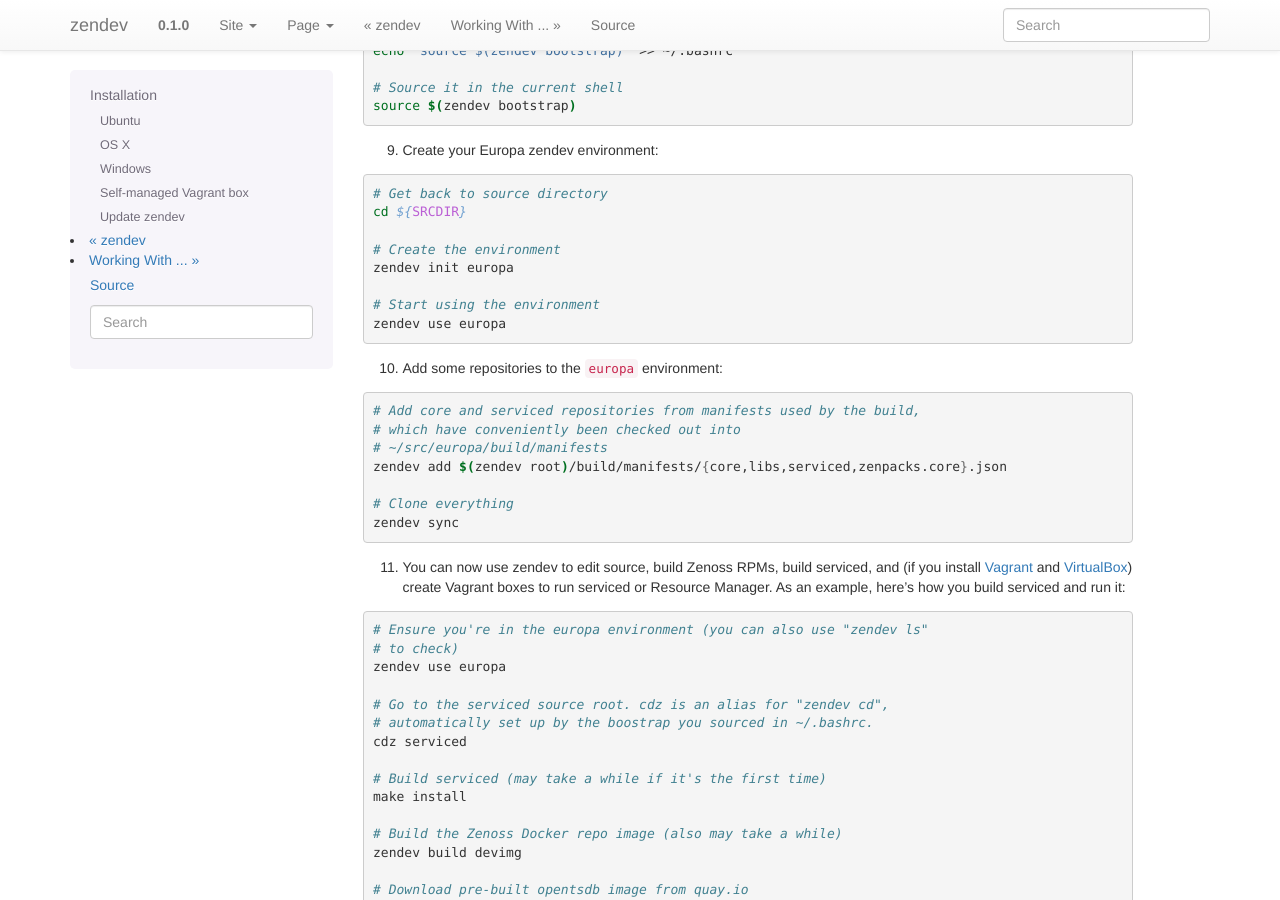
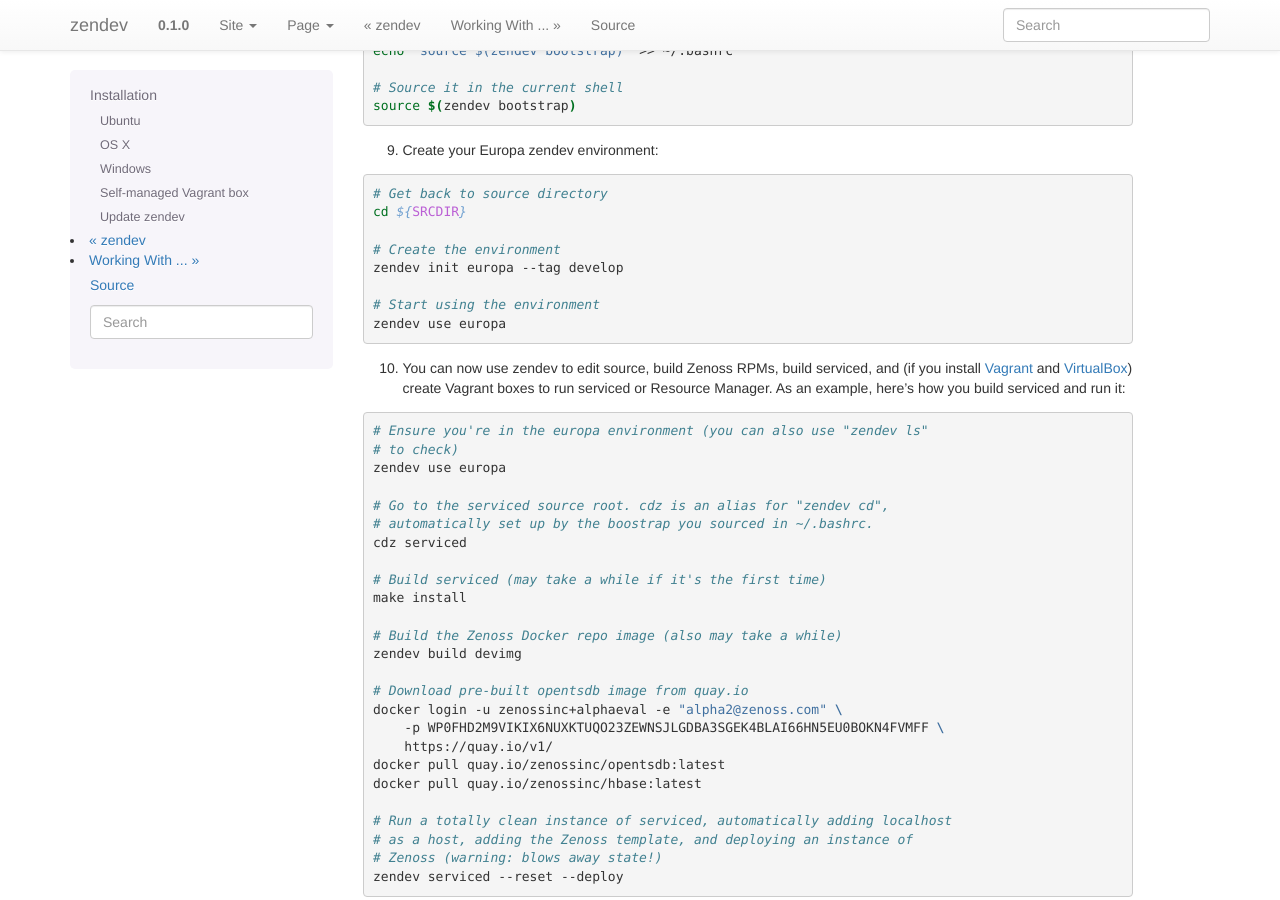
Before and after one commit to zenoss/zendev, a Sphinx documentation site: the page built from docs/installation.rst, in a window 1280 px wide and 900 px high, scrolled down 2810 px. Built offline with Sphinx 7.4.7, drawn with Linux system fonts in a browser that asks for light colours.

Commit message:
Fix the init docs

```diff
--- a/docs/build.rst
+++ b/docs/build.rst
@@ -69,3 +69,6 @@
 
     # Build using source from several manifests
     zendev -n build core -m /path/to/manifest1.json http://host/manifest2.json
+
+    # Build from a manifest tag
+    zendev -n build core -t nightly-build-123
--- a/docs/installation.rst
+++ b/docs/installation.rst
@@ -176,24 +176,12 @@
     cd ${SRCDIR}
 
     # Create the environment
-    zendev init europa
+    zendev init europa --tag develop
 
     # Start using the environment
     zendev use europa
 
-10. Add some repositories to the ``europa`` environment:
-
-.. code-block:: bash
-
-    # Add core and serviced repositories from manifests used by the build,
-    # which have conveniently been checked out into
-    # ~/src/europa/build/manifests
-    zendev add $(zendev root)/build/manifests/{core,libs,serviced,zenpacks.core}.json
-
-    # Clone everything
-    zendev sync
-
-11. You can now use zendev to edit source, build Zenoss RPMs, build serviced,
+10. You can now use zendev to edit source, build Zenoss RPMs, build serviced,
     and (if you install Vagrant_ and VirtualBox_) create Vagrant boxes to run
     serviced or Resource Manager. As an example, here's how you build serviced
     and run it:
```
Also changed, not shown: 1 other file.
